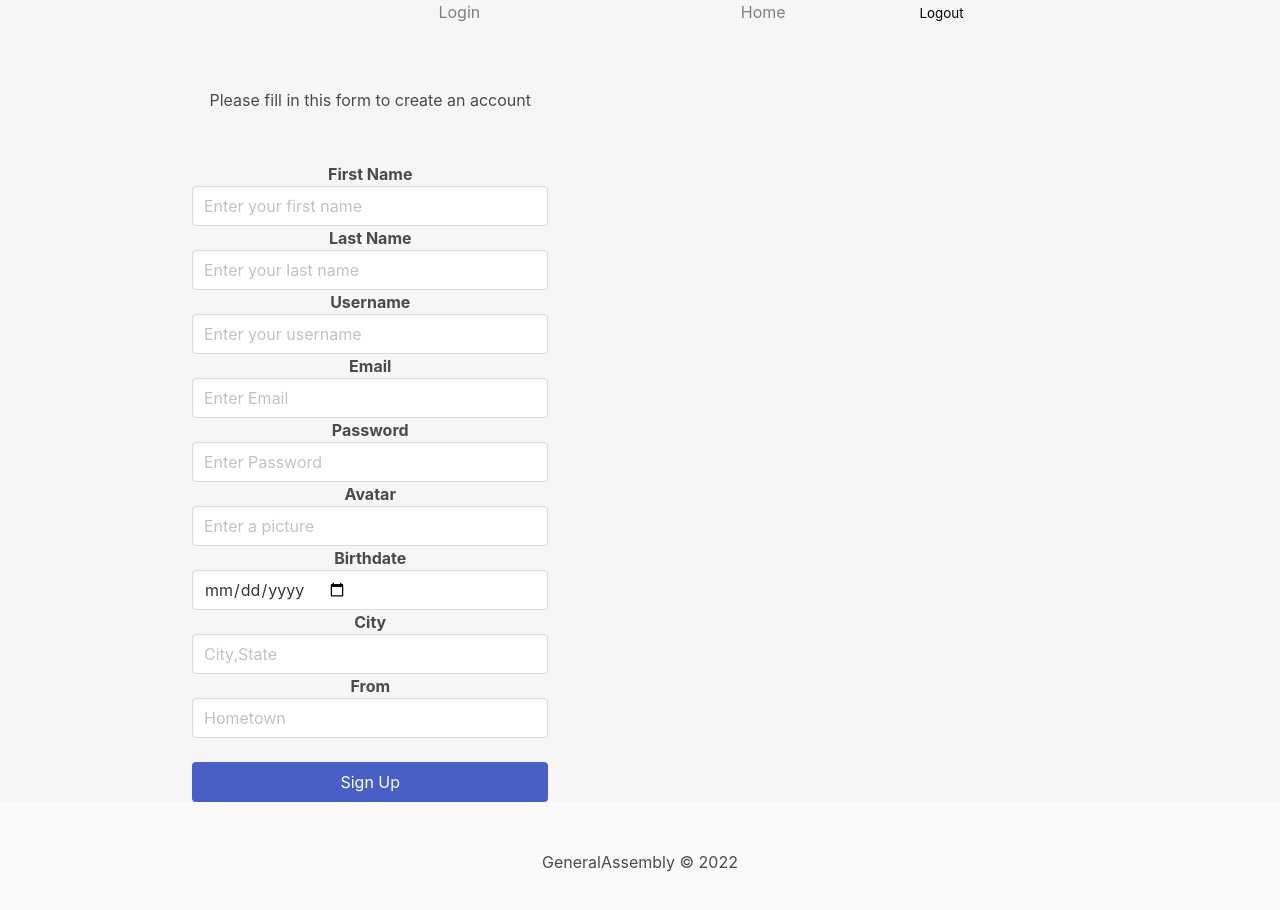
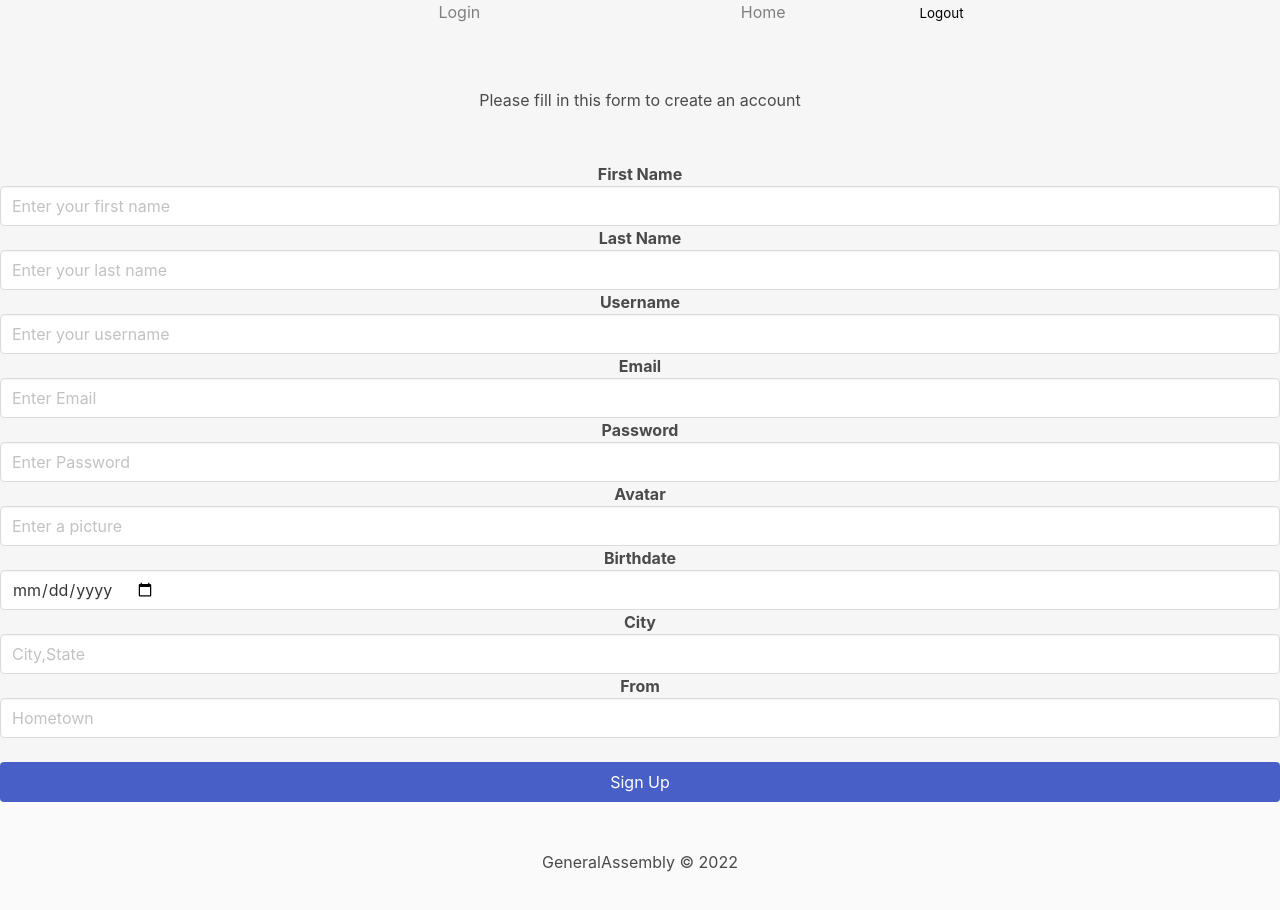
Before and after one commit to Kaeriv93/capstone-mern-front, a React (Create React App) app: page /register in a window 1280 px wide. Shown: the top 910 px of the page. Built offline with nearby package versions, Linux system fonts and the light colour scheme; no server answers.

Commit message:
touched up register form

```diff
--- a/src/Pages/Styles/register.css
+++ b/src/Pages/Styles/register.css
@@ -2,6 +2,9 @@
 
 .signup{
     margin-top: 5vw;
-    max-width: 75vw;
-    margin-left: 15vw;
+    max-width: 100vw;
 }
+
+.signup input[type=text]{
+    width: 100vw;
+}
```
